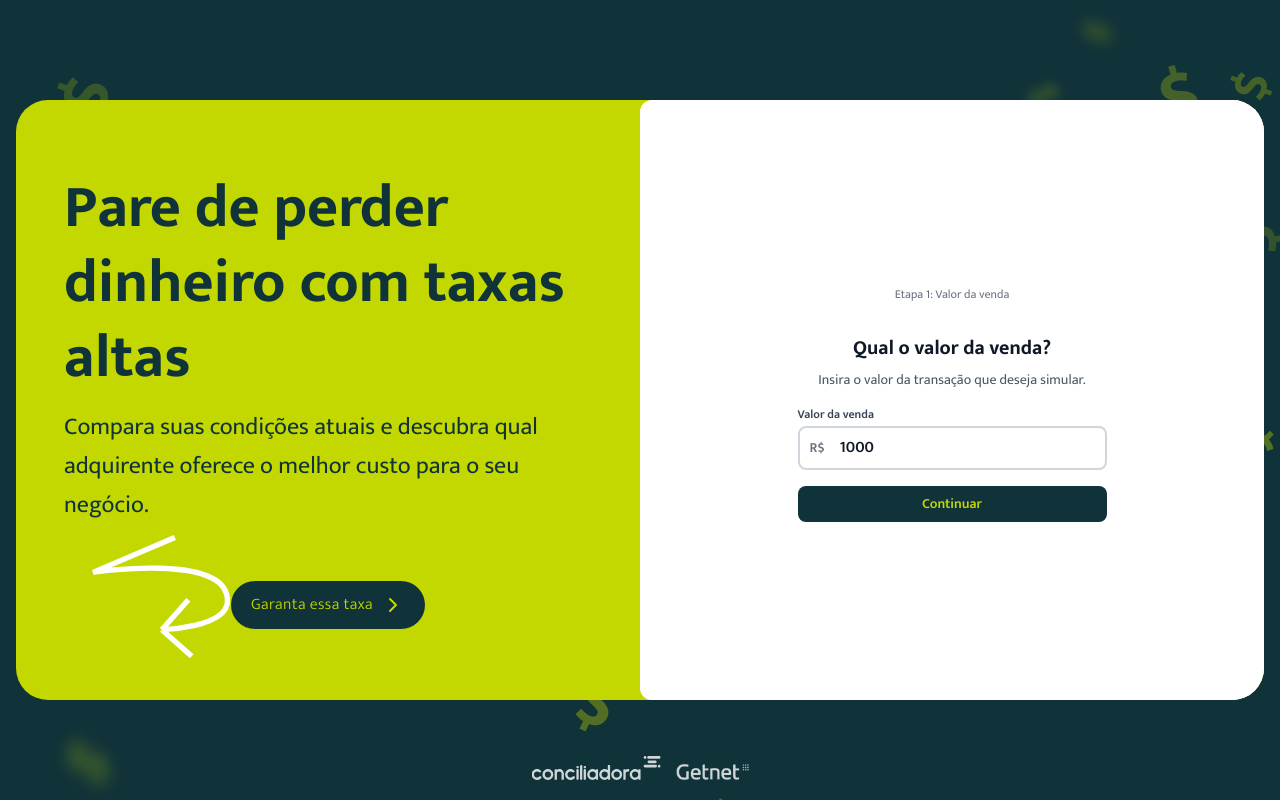
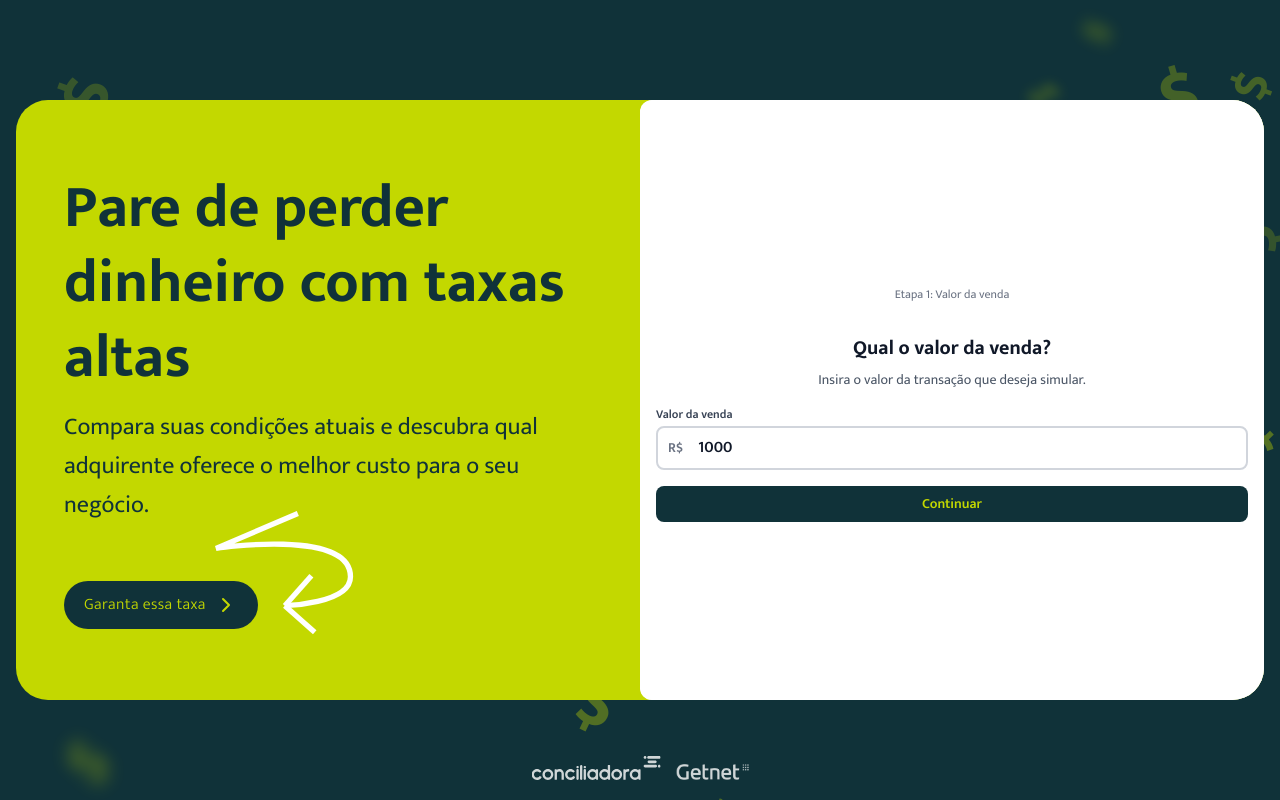
Before and after one commit to marcosdelfrari/lp-conciliadora, a Next.js app: page / in a window 1280 px wide. Built offline with nearby package versions, Linux system fonts and the light colour scheme.

Commit message:
fix mobile quiz

```diff
--- a/app/components/HeroSection.tsx
+++ b/app/components/HeroSection.tsx
@@ -5,9 +5,14 @@ import { ChevronRightIcon } from "lucide-react";
 interface HeroSectionProps {
   onSimularVendas: () => void;
   mostrarBotao?: boolean;
+  mostrarBotaoMobile?: boolean;
 }
 
-export default function HeroSection({ onSimularVendas, mostrarBotao = true }: HeroSectionProps) {
+export default function HeroSection({
+  onSimularVendas,
+  mostrarBotao = true,
+  mostrarBotaoMobile = false,
+}: HeroSectionProps) {
   return (
     <div className="flex flex-col justify-center space-y-6 sm:space-y-8 lg:space-y-14 px-4 sm:px-6 lg:px-12 py-6 sm:py-8 lg:py-0">
       <div className="space-y-2 sm:space-y-3">
@@ -22,7 +27,7 @@ export default function HeroSection({ onSimularVendas, mostrarBotao = true }: He
       </div>
 
       <div className="space-y-6 sm:space-y-8">
-        <div className=" flex items-center justify-center">
+        <div>
           <div className="relative hidden sm:block">
             <svg
               className="absolute right-[45%] -top-[70px]"
@@ -52,9 +57,21 @@ export default function HeroSection({ onSimularVendas, mostrarBotao = true }: He
               ></path>
             </svg>
           </div>
+          {/* Desktop: sempre mostra se mostrarBotao for true */}
+          {/* Mobile: só mostra se mostrarBotaoMobile for true (quando quiz completo) */}
           {mostrarBotao && (
             <a
-              className="flex text-sm sm:text-base duration-300 transition-all font-light tracking-wide gap-2 items-center py-2.5 sm:py-3 px-4 sm:px-5 w-fit rounded-full bg-[#103239] hover:bg-[#244C4E] hover:text-white text-[#c3d800] justify-start"
+              className="hidden lg:flex text-sm sm:text-base duration-300 transition-all font-light tracking-wide gap-2 items-center py-2.5 sm:py-3 px-4 sm:px-5 w-fit rounded-full bg-[#103239] hover:bg-[#244C4E] hover:text-white text-[#c3d800] justify-start"
+              href="/login"
+              target="_blank"
+            >
+              Garanta essa taxa
+              <ChevronRightIcon className="w-5 h-5 sm:w-6 sm:h-6" />
+            </a>
+          )}
+          {mostrarBotaoMobile && (
+            <a
+              className="flex lg:hidden text-sm sm:text-base duration-300 transition-all font-light tracking-wide gap-2 items-center py-2.5 sm:py-3 px-4 sm:px-5 w-full rounded-full bg-[#103239] hover:bg-[#244C4E] hover:text-white text-[#c3d800] justify-center"
               href="/login"
               target="_blank"
             >
--- a/app/components/Quiz.tsx
+++ b/app/components/Quiz.tsx
@@ -272,7 +272,7 @@ export default function QuizSimulacao({
 
   return (
     <div className="bg-white w-full h-full rounded-xl relative flex flex-col items-center justify-center">
-      <div className="mx-auto rounded-xl w-full overflow-y-auto max-h-full flex flex-col items-center ">
+      <div className="mx-auto rounded-xl w-full overflow-y-auto max-h-full flex flex-col lg:items-center ">
         <div className="mb-3 sm:mb-4 px-3 sm:px-4 pt-3 sm:pt-4">
           <div className="flex items-center justify-center mb-2"></div>
           <p className="text-[10px] sm:text-xs text-gray-500 text-center">
@@ -287,7 +287,7 @@ export default function QuizSimulacao({
         </div>
 
         {step === 1 && (
-          <div className="bg-white rounded-lg p-3 sm:p-4 transition-all px-3 sm:px-4">
+          <div className="bg-white rounded-lg p-3 sm:p-4 transition-all px-3 sm:px-4 w-full">
             <h2 className="text-lg sm:text-xl font-bold text-gray-900 mb-2 text-center">
               Qual o valor da venda?
             </h2>
@@ -340,7 +340,7 @@ export default function QuizSimulacao({
         )}
 
         {step === 2 && (
-          <div className="bg-white rounded-lg p-3 sm:p-4 transition-all px-3 sm:px-4">
+          <div className="bg-white rounded-lg p-3 sm:p-4 transition-all px-3 sm:px-4 w-full">
             <h2 className="text-lg sm:text-xl font-bold text-gray-900 mb-2 text-center">
               Qual a modalidade?
             </h2>
@@ -444,7 +444,7 @@ export default function QuizSimulacao({
         )}
 
         {step === 3 && (
-          <div className="bg-white rounded-lg p-3 sm:p-4 transition-all px-3 sm:px-4">
+          <div className="bg-white rounded-lg p-3 sm:p-4 transition-all px-3 sm:px-4 w-full">
             <h2 className="text-lg sm:text-xl font-bold text-gray-900 mb-2 text-center">
               Qual a bandeira?
             </h2>
@@ -634,7 +634,7 @@ export default function QuizSimulacao({
         )}
 
         {step === 5 && (
-          <div className="bg-white rounded-lg p-3 sm:p-4 transition-all px-3 sm:px-4">
+          <div className="bg-white rounded-lg p-3 sm:p-4 transition-all px-3 sm:px-4 w-full">
             <h2 className="text-lg sm:text-xl font-bold text-gray-900 mb-2 text-center">
               O que deseja fazer?
             </h2>
@@ -705,7 +705,7 @@ export default function QuizSimulacao({
         )}
 
         {step === 6 && (
-          <div className="bg-white rounded-lg p-3 sm:p-4 transition-all px-3 sm:px-4">
+          <div className="bg-white rounded-lg p-3 sm:p-4 transition-all px-3 sm:px-4 w-full">
             <h2 className="text-lg sm:text-xl font-bold text-gray-900 mb-2 text-center">
               Qual sua taxa atual?
             </h2>
@@ -767,7 +767,7 @@ export default function QuizSimulacao({
         )}
 
         {step === 7 && (
-          <div className="bg-white rounded-lg p-3 sm:p-4 transition-all px-3 sm:px-4">
+          <div className="bg-white rounded-lg p-3 sm:p-4 transition-all px-3 sm:px-4 w-full">
             <div className="text-center mb-3 sm:mb-4">
               <div className="w-8 h-8 sm:w-10 sm:h-10 bg-green-100 rounded-full flex items-center justify-center mx-auto mb-2">
                 <svg
--- a/app/page.tsx
+++ b/app/page.tsx
@@ -104,8 +104,6 @@ function HomeContent() {
                     }}
                   />
                 </div>
-
-
               </div>
 
               {/* Hero segundo em mobile, primeiro em desktop */}
@@ -113,6 +111,7 @@ function HomeContent() {
                 <HeroSection
                   onSimularVendas={() => setMostrarCalculadora(true)}
                   mostrarBotao={true}
+                  mostrarBotaoMobile={quizCompleto}
                 />
               </div>
             </>
```
